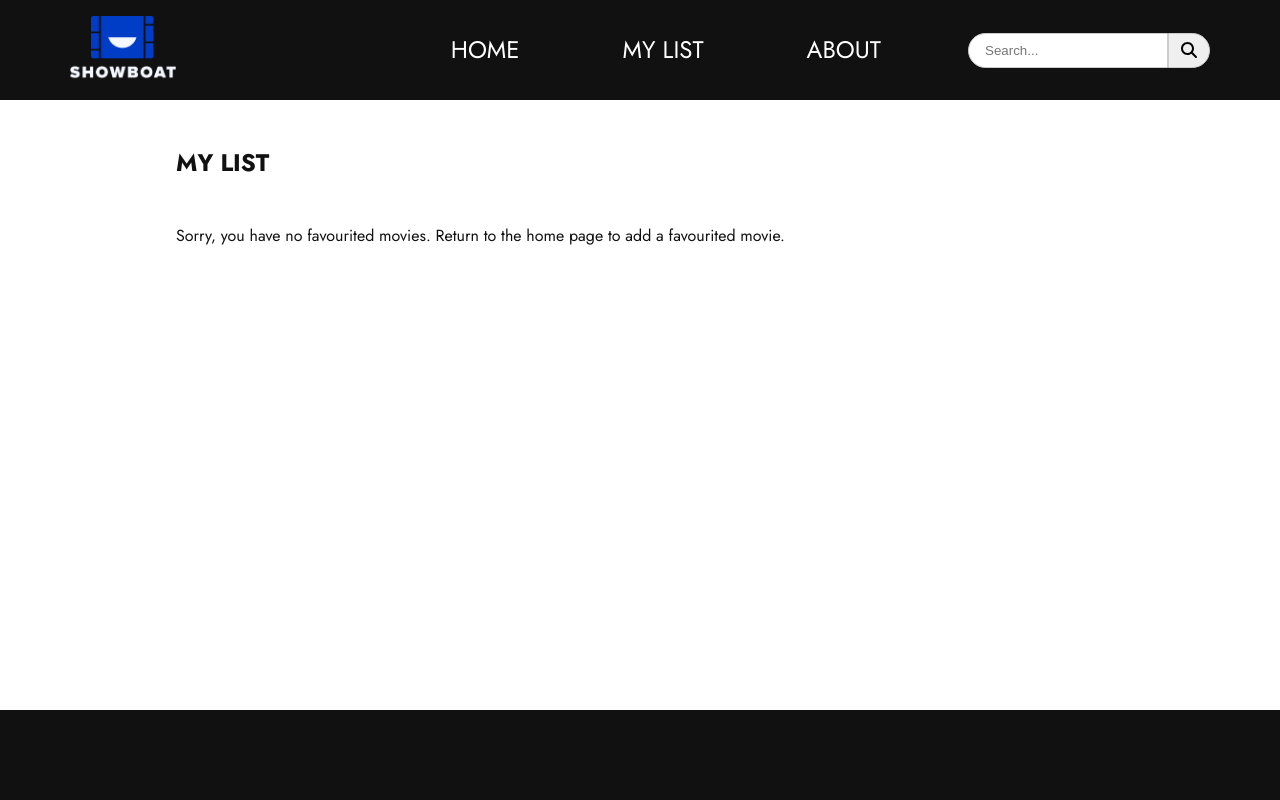
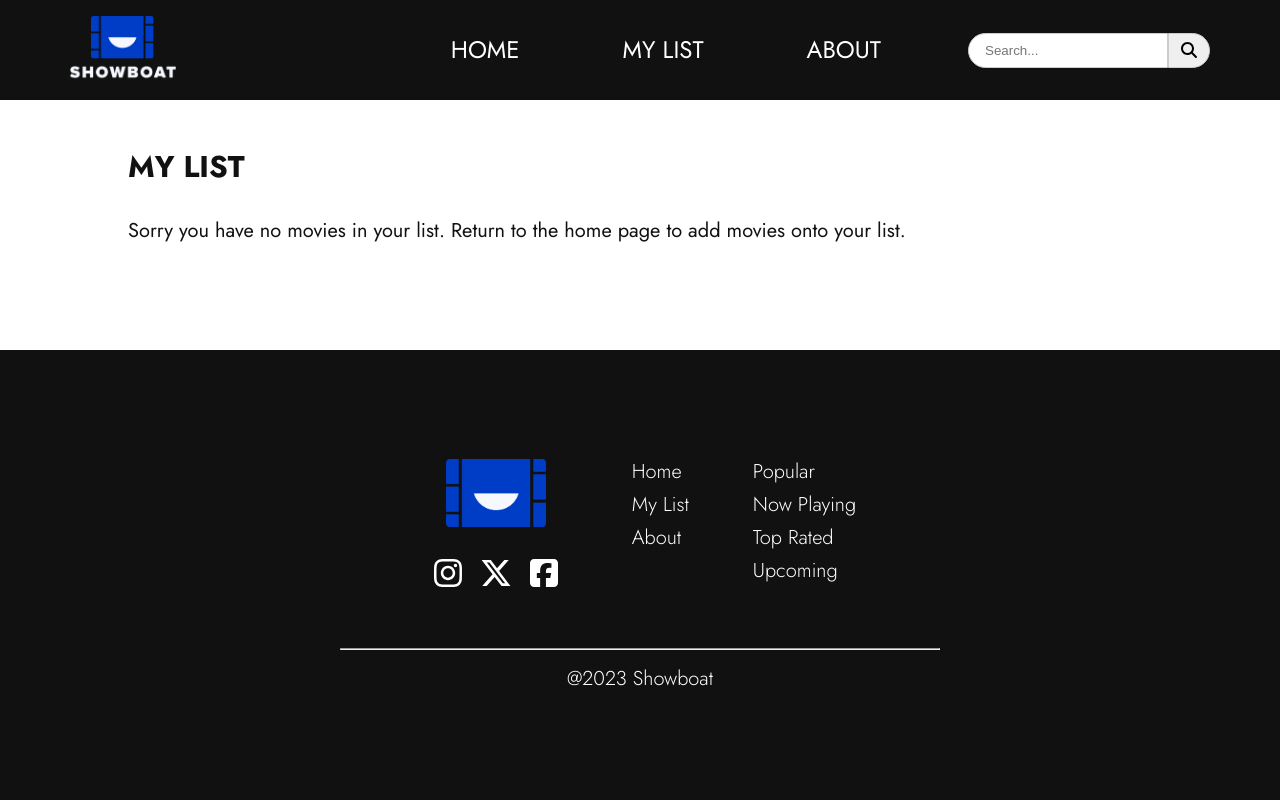
Before and after one commit to allankchow/showboat, a React (Vite) app: page /my-list in a window 1280 px wide. Shown: the top 800 px of the page. Built offline with nearby package versions, Linux system fonts and the light colour scheme.

Commit message:
Adjust styling of my list page

```diff
--- a/src/pages/MyListPage.jsx
+++ b/src/pages/MyListPage.jsx
@@ -21,10 +21,11 @@ const MyListPage = () => {
 
     return (
         <main>
+            {/* <section className="" */}
             <div className="my-list">
-                <h2>MY LIST</h2>
+                <h1>MY LIST</h1>
                 {myLocalList.length === 0 ? (
-                    <p>Sorry, you have no favourited movies. Return to the home page to add a favourited movie.</p>
+                    <p>Sorry you have no movies in your list. Return to the home page to add movies onto your list.</p>
                 ) : (
                     <div className="movie-list">
                         {myLocalList.map(movie => (
--- a/src/scss/components/_myListPage.scss
+++ b/src/scss/components/_myListPage.scss
@@ -7,33 +7,36 @@
 // Mobile and Universal Styling
 // -----------------------------------------------------------------------
 .my-list {
-    @include flex-column(center, center, 3rem);
+    @include flex-column(flex-start, flex-start, 2rem);
+    margin: 0 auto;
+    width: clamp(280px, 80%, 1200px);
+    padding: 3rem 0;
+
+    min-height: calc(100vh - $footer-height - $mobile-header-height);
+
+    h1 {
+        font-size: rem(24);
+    }
 
     .movie-list {
-        @include flex-column(center, center, 2rem);
-    }
-}
-
-// -----------------------------------------------------------------------
-// Tablet Styling
-// -----------------------------------------------------------------------
-@include mq($tablet-width) {
-    .my-list {
-        @include flex-column(flex-start, flex-start, 3rem);
-        width: 692px;
-        margin: 3rem auto 29rem;
-
-        .movie-list {
-             @include flex-row-wrap(flex-start, flex-start, 1rem);
-        }
+        @include flex-row-wrap(center, center, 1.5rem);
     }
 }
 
 // -----------------------------------------------------------------------
 // Desktop Styling
 // -----------------------------------------------------------------------
-@include mq($desktop-small-width) {
+@include mq($desktop-medium-width) {
     .my-list {
-        width: 928px;
+        min-height: calc(100vh - $footer-height - $desktop-header-height);
+
+        h1 {
+            font-size: rem(30);
+        }
+
+        p {
+            font-size: rem(20);
+        }
+
     }
 }
```
